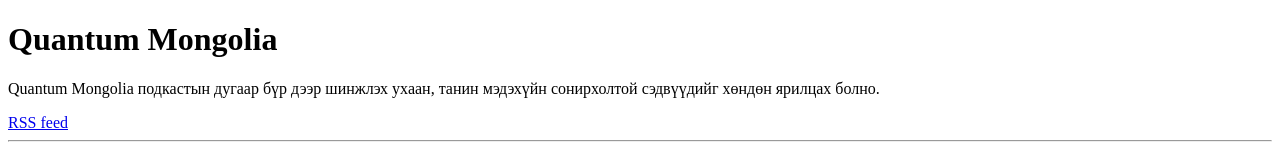
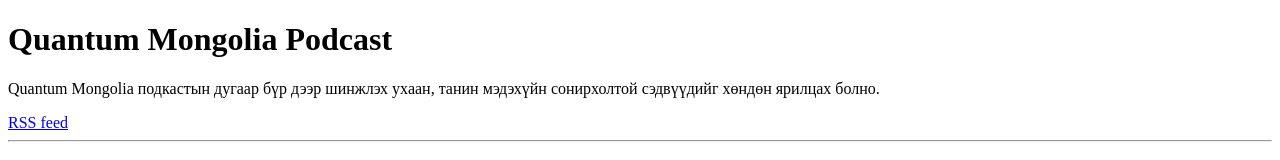
Before and after one commit to xetatex/microwebs, a plain HTML site: page public/index.html in a window 1280 px wide. Shown: the top 160 px of the page. Drawn offline with Linux system fonts and the light colour scheme.

Commit message:
Boom boom podcast

```diff
--- a/public/index.html
+++ b/public/index.html
@@ -4,10 +4,11 @@
     <meta charset="UTF-8">
     <meta name="viewport" content="width=device-width, initial-scale=1.0">
     <meta http-equiv="X-UA-Compatible" content="ie=edge">
-    <title>Quantum Mongolia</title>
+    <link rel="alternate" type="application/rss+xml" title="Podcast" href="https://us-central1-xetatex-crew.cloudfunctions.net/feed"/>
+    <title>Quantum Mongolia Podcast</title>
 </head>
 <body>
-    <h1>Quantum Mongolia</h1>
+    <h1>Quantum Mongolia Podcast</h1>
     <p>Quantum Mongolia подкастын дугаар бүр дээр шинжлэх ухаан, танин мэдэхүйн сонирхолтой сэдвүүдийг хөндөн ярилцах болно.</p>
     <a href="https://us-central1-xetatex-crew.cloudfunctions.net/feed">RSS feed</a>
 
```
Also changed, not shown: public/google340aa574ce5f0116.html (added, +1 -0 lines).
